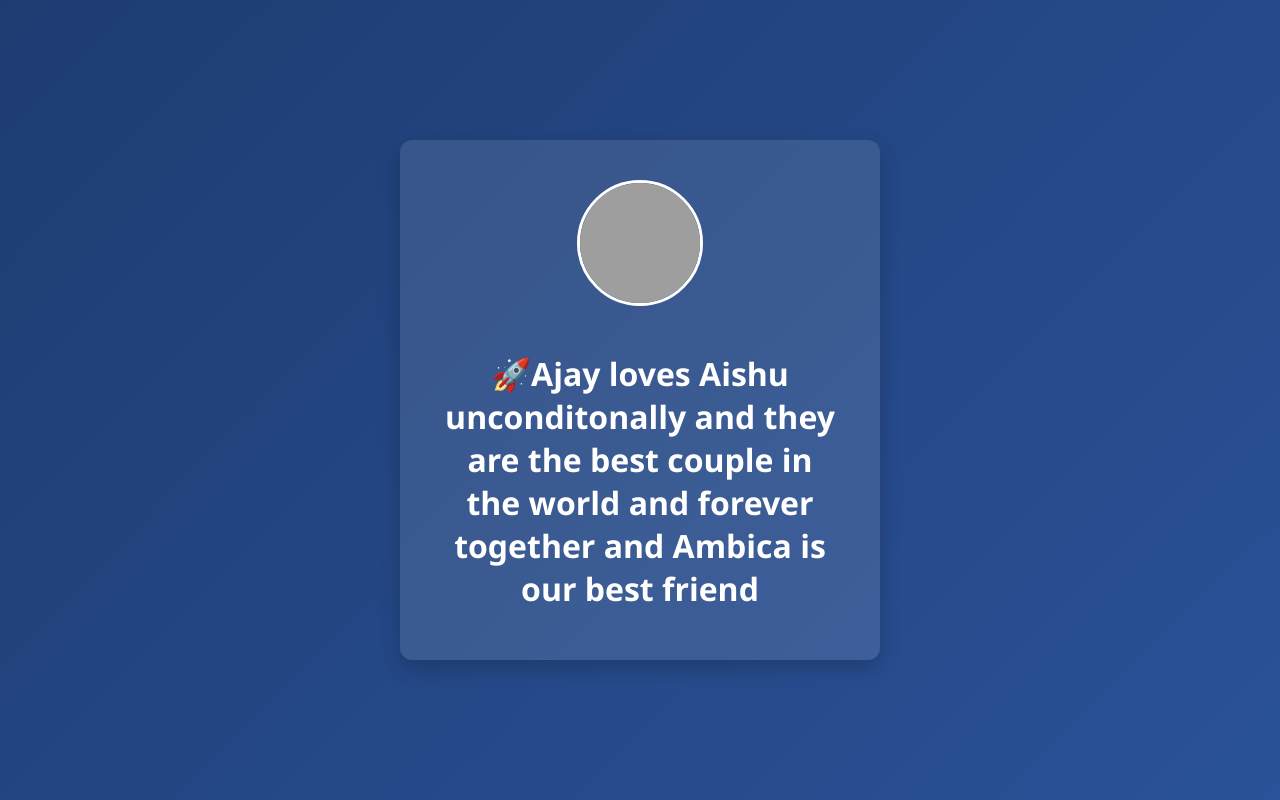
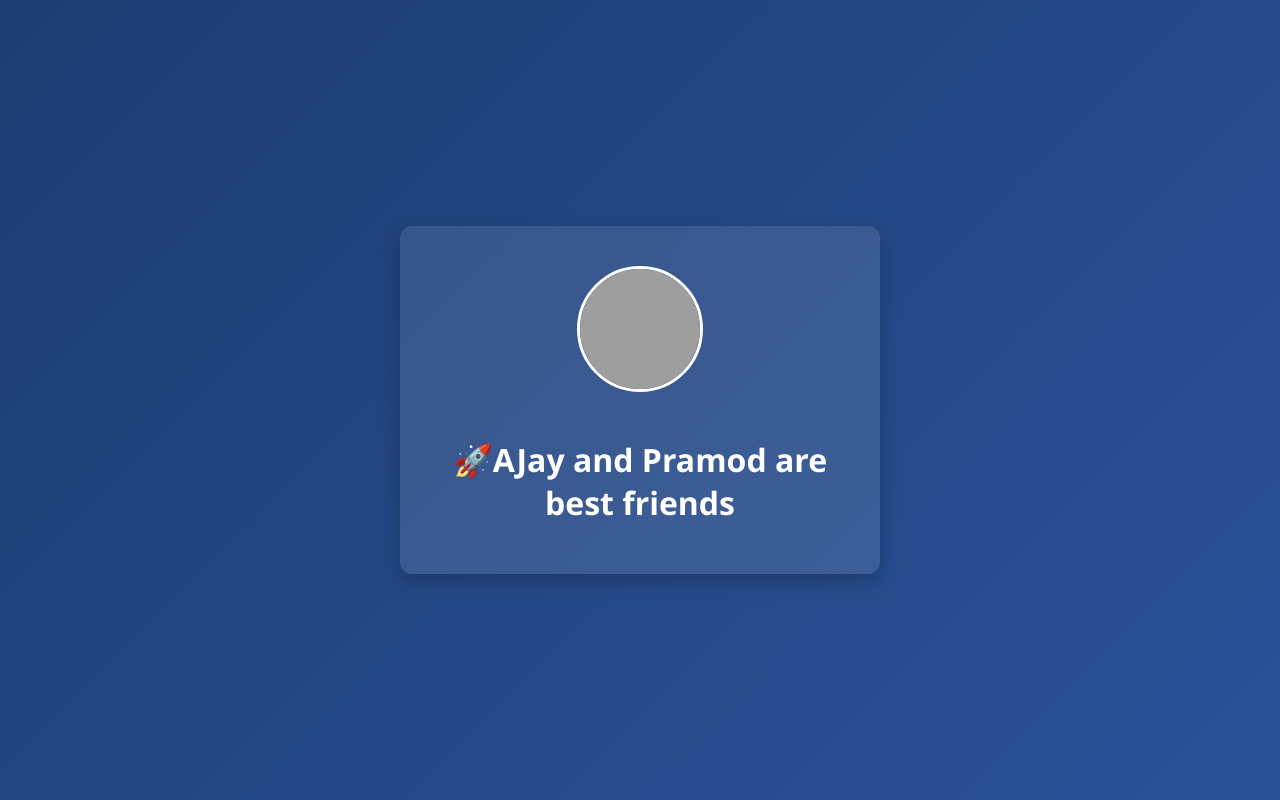
Before and after one commit to ajayro45/demo-app, a plain HTML site: page index.html in a window 1280 px wide. Drawn offline with Linux system fonts and the light colour scheme; grey boxes are pictures that could not be loaded.

Commit message:
Update index.html

```diff
--- a/index.html
+++ b/index.html
@@ -49,7 +49,7 @@
   <div class="container">
     <!-- Replace the src URL with your own image -->
     <img src="IMG_0592.jpeg" alt="Your Name" />
-    <h1>🚀Ajay loves Aishu unconditonally and they are the best couple in the world and forever together and Ambica is our best friend </h1>
+    <h1>🚀AJay and Pramod are best friends</h1>
   </div>
 </body>
 </html>
```
